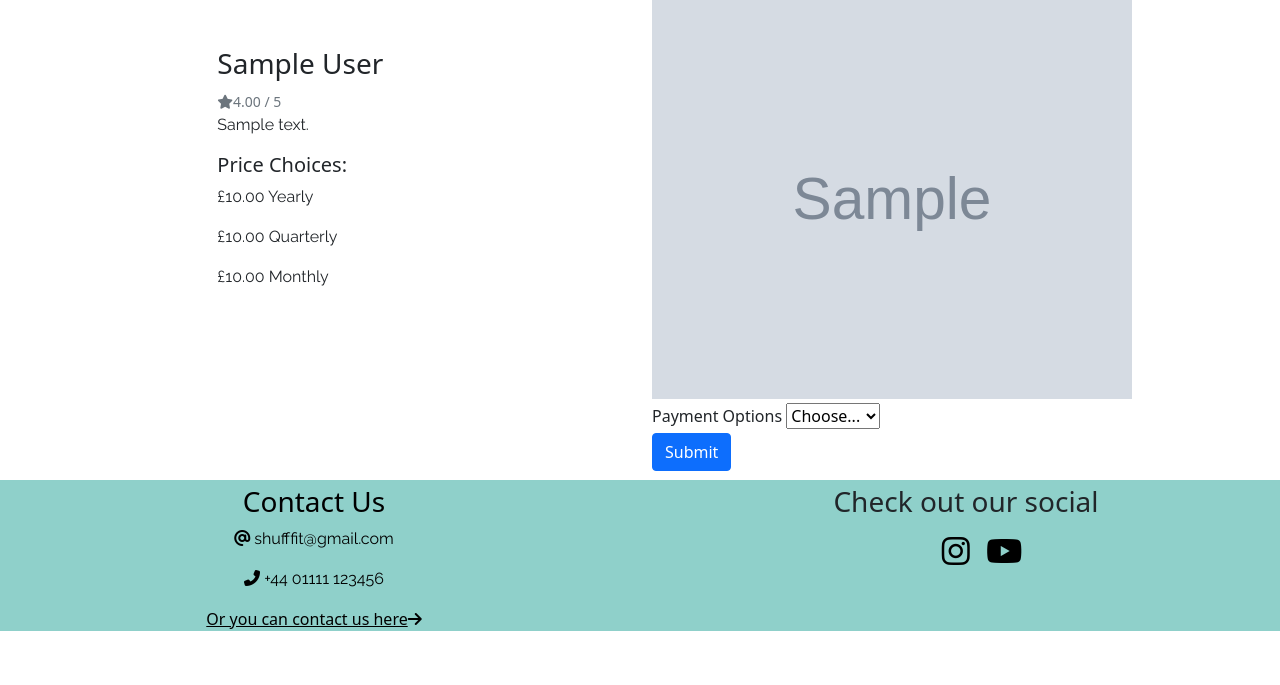
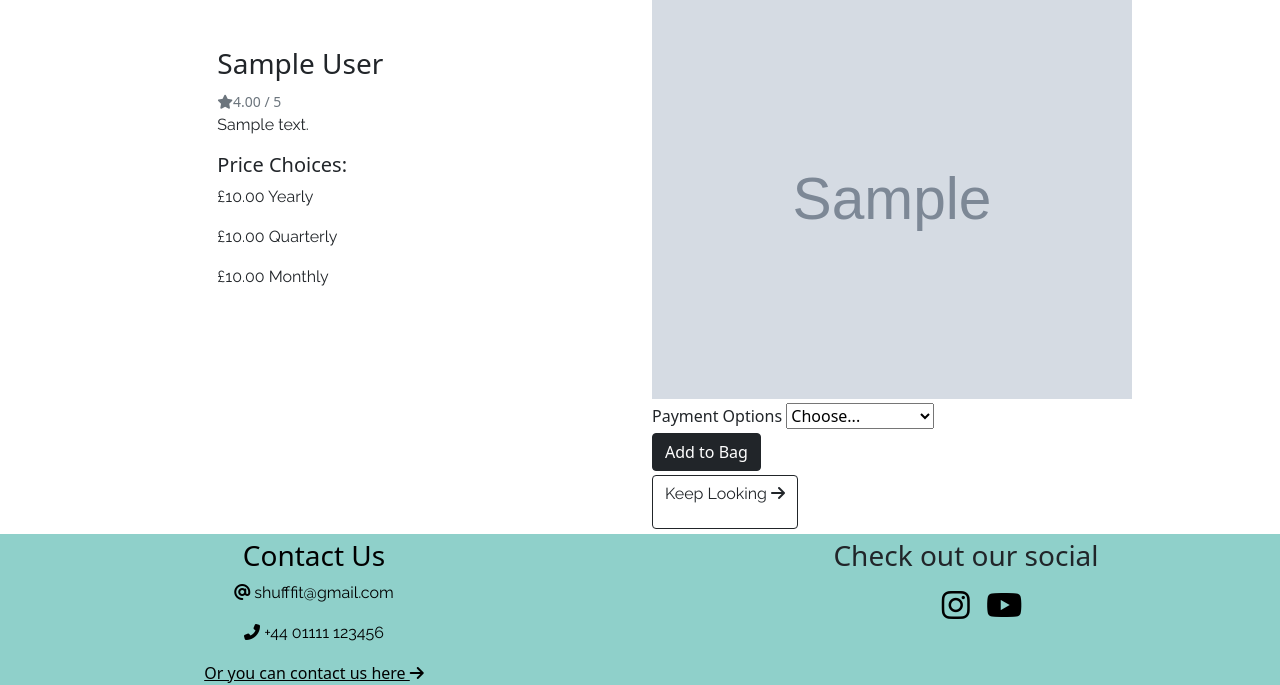
Before and after one commit to Code-Institute-Submissions/Dgoodwin92-shuffle-fitness-ms4_NovResub, a Django app: page /memberships/1 in a window 1280 px wide. Shown: the part 165-850 px from the top of the page. Before the commit the page ends 796 px from the top, so only its background shows below. Run offline with Django 3.2, Linux system fonts and the light colour scheme; tables that the repository leaves empty hold one stand-in row (values such as "Sample post"); grey boxes marked "Sample" are stand-in pictures; some libraries are stand-ins or nearby versions.

Commit message:
Bag contexts updated, adding membership to bag function added

```diff
--- a/bag/contexts.py
+++ b/bag/contexts.py
@@ -5,6 +5,7 @@ def bag_contents(request):
     bag_items = []
     total = 0
     membership_count = 0
+    bag = request.session.get('bag', {})
 
     grand_total = total
 
--- a/bag/urls.py
+++ b/bag/urls.py
@@ -4,5 +4,6 @@ from . import views
 
 
 urlpatterns = [
-    path('', views.view_bag, name='view_bag')
+    path('', views.view_bag, name='view_bag'),
+    path('add/<membership_id>/', views.add_to_bag, name='add_to_bag'),
 ]
--- a/memberships/templates/memberships/membership_detail.html
+++ b/memberships/templates/memberships/membership_detail.html
@@ -33,24 +33,32 @@
                 <img class="mx-auto d-block membership-img" src="{{ MEDIA_URL }}{{ membership.image }}"
                     alt="{{ membership.name }}">
                 {% else %}
-                    <img class="mx-auto d-block membership-img" src="{{ MEDIA_URL }}noimage.jpg" alt="{{ membership.name }}">
+                <img class="mx-auto d-block membership-img" src="{{ MEDIA_URL }}noimage.jpg"
+                    alt="{{ membership.name }}">
                 {% endif %}
             </div>
-            <form class="form" action="" method="POST">
+            <form class="form" action="{% url 'add_to_bag' membership.id %}" method="POST">
                 {% csrf_token %}
                 <div class="form-row align-items-center">
                     <div class="col-auto my-1">
-                      <label class="mr-sm-2" for="inlineFormCustomSelect">Payment Options</label>
-                      <select class="custom-select mr-sm-2" id="inlineFormCustomSelect">
+                        <label class="mr-sm-2" for="paymentOptionSelect">Payment Options</label>
+                        <input class="form-control qty_input" type="hidden" name="quantity" value="1" data-item_id="{{ membership.id }}" id="id_qty_{{ membership.id }}">
+                        <select class="custom-select mr-sm-2" id="paymentOptionSelect">
                             <option selected>Choose...</option>
-                        <option value="£{{ membership.price_yearly }}">Yearly</option>
-                        <option value="£{{ membership.price_quarterly}}">Quarterly</option>
-                        <option value="£{{ membership.price_monthly }}">Monthly</option>
+                            <option value="{{ membership.price_yearly }}">£{{ membership.price_yearly }} Yearly</option>
+                            <option value="{{ membership.price_quarterly }}">£{{ membership.price_quarterly}} Quarterly</option>
+                            <option value="{{ membership.price_monthly }}">£{{ membership.price_monthly }} Monthly</option>
                         </select>
                     </div>
                     <div class="col-auto my-1">
-                        <button type="submit" class="btn btn-primary">Submit</button>
+                        <input type="submit" class="btn btn-dark" value="Add to Bag">
                     </div>
+                    <div class="col-12">
+                        <a href="{% url 'memberships' %}" class="btn btn-outline-dark text-center">
+                            <p>Keep Looking <i class="fas fa-arrow-right"></i></p>
+                        </a>
+                    </div>
+                    <input type="hidden" name="redirect_url" value="{{ request.path }}">
                 </div>
             </form>
         </div>
--- a/static/css/base.css
+++ b/static/css/base.css
@@ -148,6 +148,10 @@ footer {
     width: 30rem;
 }
 
+.btn-outline-dark {
+}
+
+
 /* ----------------------------------------------- Media Queries */
 /* Slightly larger container on xl screens */
 @media (min-width: 1200px) {
--- a/templates/base.html
+++ b/templates/base.html
@@ -127,7 +127,7 @@
         <h3>Contact Us</h3>
         <p><i class="fas fa-at"></i> shufffit@gmail.com</p>
         <p><i class="fas fa-phone-alt"></i> +44 01111 123456</p>
-        <a href="#" class="contact-us">Or you can contact us here<i class="fas fa-arrow-right"></i></a>
+        <a href="#" class="contact-us">Or you can contact us here <i class="fas fa-arrow-right"></i></a>
       </div>
       <div class="col-12 footer-social col-md-6 ">
         <h3>Check out our social</h3>
```
Also changed, not shown: bag/views.py (+19 -1 lines), memberships/templates/memberships/memberships.html (+1 -14 lines). Lines whose indentation alone changed are shown as unchanged.
